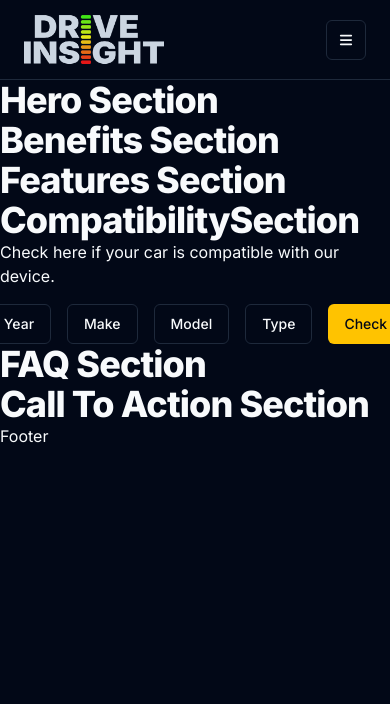
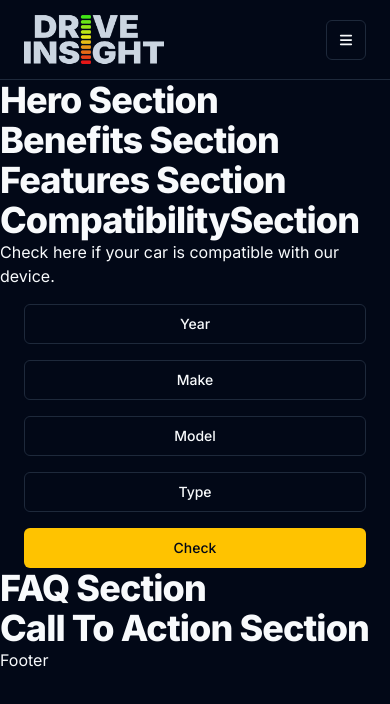
Before and after one commit to seoyeong643/drive-insight-website, a Next.js app: page / in a window 390 px wide. Shown: the top 704 px of the page. Built offline with nearby package versions, Linux system fonts and the light colour scheme.

Commit message:
Fix button display and layout adjustments
- Updated button styles to display full width on mobile devices.
- Removed the title above the dropdown buttons.
- Added padding to the left and right sides of the buttons for improved spacing and visual consistency.

```diff
--- a/components/Button.tsx
+++ b/components/Button.tsx
@@ -1,4 +1,4 @@
-import { Button } from "@/components/ui/button"
+import { Button } from "@/components/ui/button";
 
 export function ButtonDemo({title}: {title: string}) {
   return <Button>{title}</Button>
--- a/components/CompatibilitySection.tsx
+++ b/components/CompatibilitySection.tsx
@@ -14,21 +14,25 @@ export const CompatibilitySection = () => {
         <div>
             <h1>CompatibilitySection</h1>
             Check here if your car is compatible with our device.
-            <div className="relative flex flex-row justify-center gap-4 w-full mt-4">
-                <div className="flex flex-col justify-end">
+            <div className="relative flex flex-col items-center md:flex-row justify-center gap-4 w-full mt-4 px-6">
+                {/* <DropdownMenuRadioGroupDemo title="Year" items={yearItems.map(String)} />
+                <DropdownMenuRadioGroupDemo title="Make" items={makeItems.map(String)} />
+                <DropdownMenuRadioGroupDemo title="Model" items={modelItems.map(String)} />
+                <DropdownMenuRadioGroupDemo title="Type" items={typeItems.map(String)} /> */}
+                <div className="flex flex-col justify-end w-full md:w-auto">
                     <DropdownMenuRadioGroupDemo title="Year" items={yearItems.map(String)} />
                 </div>
-                <div className="flex flex-col justify-end">
+                <div className="flex flex-col justify-end w-full md:w-auto">
                     <DropdownMenuRadioGroupDemo title="Make" items={makeItems.map(String)} />
                 </div>
-                <div className="flex flex-col justify-end">
+                <div className="flex flex-col justify-end w-full md:w-auto">
                     <DropdownMenuRadioGroupDemo title="Model" items={modelItems.map(String)} />
                 </div>
-                <div className="flex flex-col justify-end">
+                <div className="flex flex-col justify-end w-full md:w-auto">
                     <DropdownMenuRadioGroupDemo title="Type" items={typeItems.map(String)} />
                 </div>
-                <div className="flex flex-col justify-end">
-                    <ButtonDemo title="Check" />
+                <div className="flex flex-col justify-end w-full md:w-auto">
+                    <ButtonDemo title="Check"/>
                 </div>
             </div>
         </div>
--- a/components/DropDownMenu.tsx
+++ b/components/DropDownMenu.tsx
@@ -19,10 +19,7 @@ export function DropdownMenuRadioGroupDemo({title, items}: {title: string, items
 	return (
 		<DropdownMenu>
 		<DropdownMenuTrigger asChild>
-			<div>
-				<div className="text-sm text-gray-500">{selectedItem ? title : ''}</div> {/* Title above button */}
-				<Button variant="outline">{selectedItem || `${title}`}</Button> {/* Show selected item or default title */}
-			</div>
+			<Button variant="outline" className="w-full">{selectedItem || `${title}`}</Button>
 		</DropdownMenuTrigger>
 
 		<DropdownMenuContent className="w-56">
```
Also changed, not shown: utils/compatibility.ts (added).
